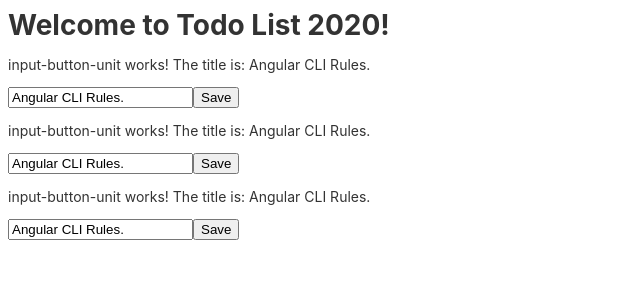
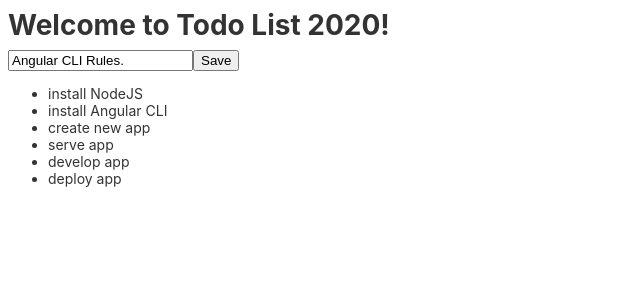
Before and after one commit to benlovesnachos/todoList2020, an Angular app: page / in a window 1280 px wide. Shown: the top 300 px of the page, without its empty margins (0-640 px from the left). Built offline with nearby package versions, Linux system fonts and the light colour scheme.

Commit message:
Completed step 9

```diff
--- a/src/app/app.component.ts
+++ b/src/app/app.component.ts
@@ -7,11 +7,23 @@
     <h1>Welcome to {{ title }}!</h1>
 
     <app-input-button-unit></app-input-button-unit>
-    <app-input-button-unit></app-input-button-unit>
-    <app-input-button-unit></app-input-button-unit>
+
+    <ul>
+      <li *ngFor="let todoItem of todoList">
+        {{ todoItem.title }}
+      </li>
+    </ul>
   `,
   styleUrls: ['./app.component.css'],
 })
 export class AppComponent {
   title = 'Todo List 2020';
+  todoList = [
+    { title: 'install NodeJS' },
+    { title: 'install Angular CLI' },
+    { title: 'create new app' },
+    { title: 'serve app' },
+    { title: 'develop app' },
+    { title: 'deploy app' },
+  ];
 }
--- a/src/app/input-button-unit/input-button-unit.component.ts
+++ b/src/app/input-button-unit/input-button-unit.component.ts
@@ -4,8 +4,6 @@
   selector: 'app-input-button-unit',
   // templateUrl: './input-button-unit.component.html',
   template: `
-    <p>input-button-unit works! The title is: {{ title }}</p>
-
     <input
       #inputElementRef
       [value]="title"
```
